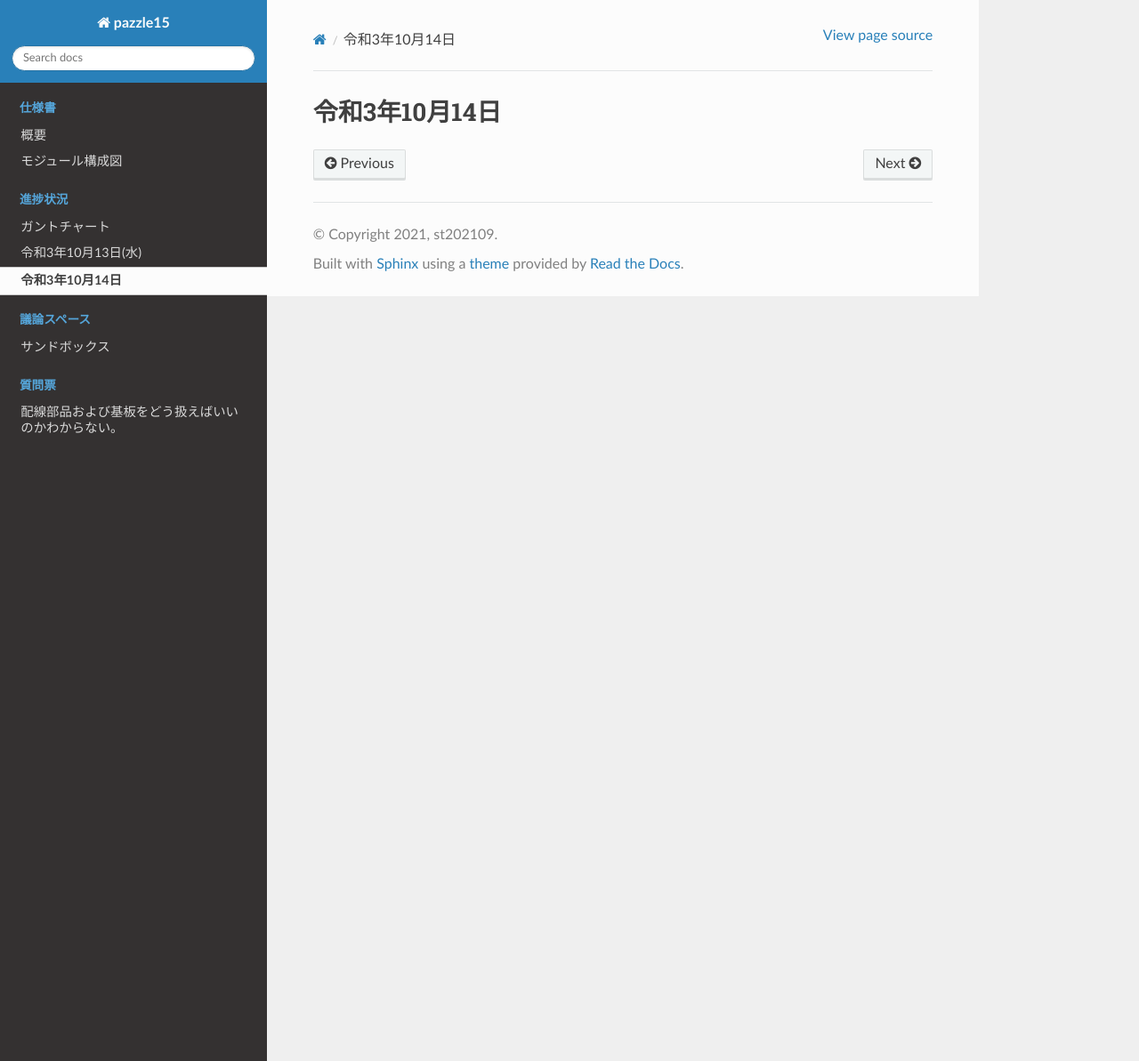
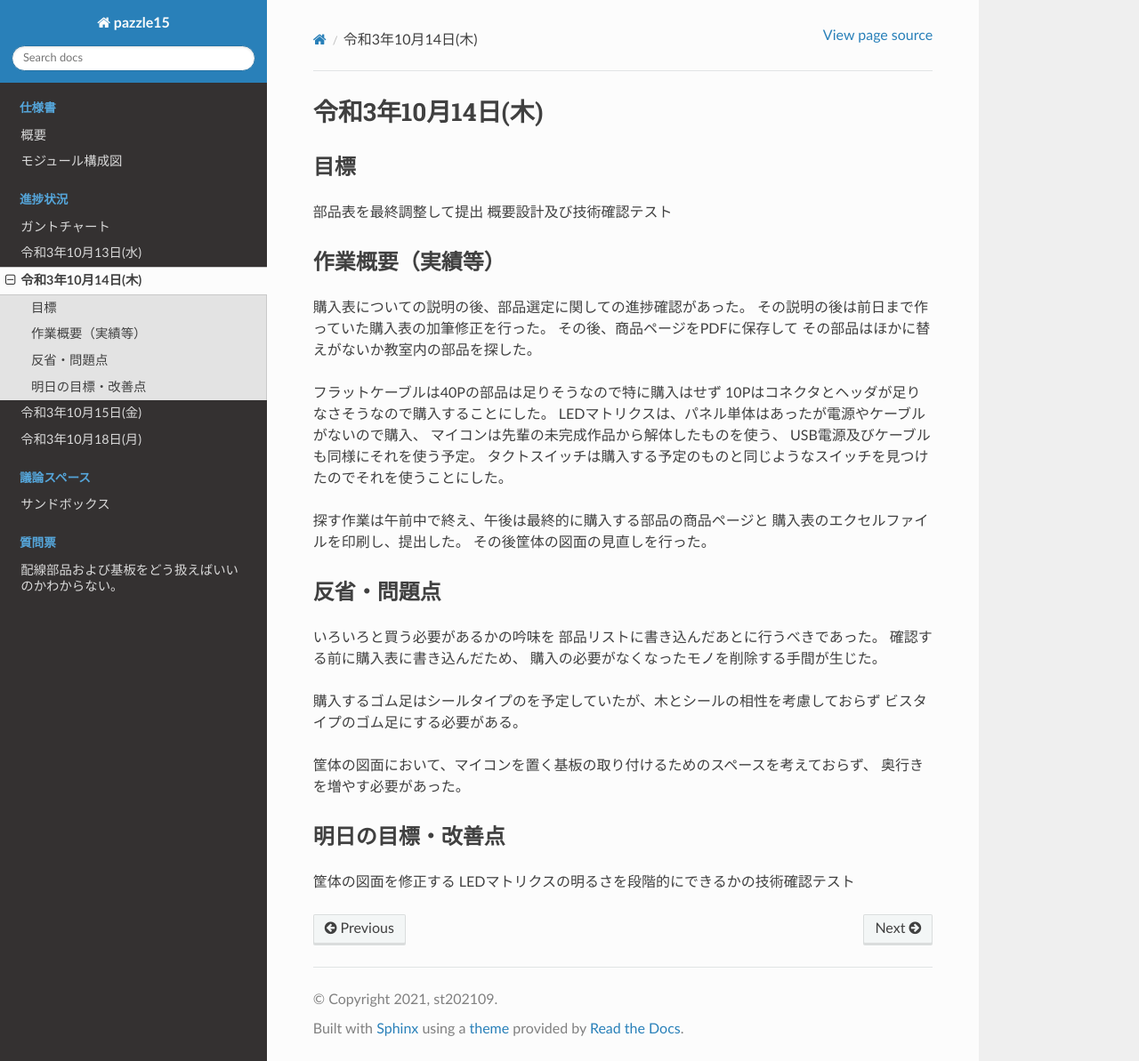
Before and after one commit to masanori-komehana/puzzle_project, a Sphinx documentation site: the page built from document/source/dialy/20211014.md, in a window 1280 px wide and 1193 px high. Shown: the whole window at 89% size. Built offline with Sphinx 7.4.7 and the Read the Docs theme 2.0.0, drawn with Linux system fonts in a browser that asks for light colours.

Commit message:
日誌更新:20211018

```diff
--- a/document/source/dialy/20211014.md
+++ b/document/source/dialy/20211014.md
@@ -1 +1,42 @@
-# 令和3年10月14日
+# 令和3年10月14日(木)
+
+## 目標
+
+部品表を最終調整して提出
+概要設計及び技術確認テスト
+
+## 作業概要（実績等）
+
+購入表についての説明の後、部品選定に関しての進捗確認があった。
+その説明の後は前日まで作っていた購入表の加筆修正を行った。
+その後、商品ページをPDFに保存して
+その部品はほかに替えがないか教室内の部品を探した。
+
+フラットケーブルは40Pの部品は足りそうなので特に購入はせず
+10Pはコネクタとヘッダが足りなさそうなので購入することにした。
+LEDマトリクスは、パネル単体はあったが電源やケーブルがないので購入、
+マイコンは先輩の未完成作品から解体したものを使う、
+USB電源及びケーブルも同様にそれを使う予定。
+タクトスイッチは購入する予定のものと同じようなスイッチを見つけたのでそれを使うことにした。
+
+探す作業は午前中で終え、午後は最終的に購入する部品の商品ページと
+購入表のエクセルファイルを印刷し、提出した。
+その後筐体の図面の見直しを行った。
+
+## 反省・問題点
+
+いろいろと買う必要があるかの吟味を
+部品リストに書き込んだあとに行うべきであった。
+確認する前に購入表に書き込んだため、
+購入の必要がなくなったモノを削除する手間が生じた。
+
+購入するゴム足はシールタイプのを予定していたが、木とシールの相性を考慮しておらず
+ビスタイプのゴム足にする必要がある。
+
+筐体の図面において、マイコンを置く基板の取り付けるためのスペースを考えておらず、
+奥行きを増やす必要があった。
+
+## 明日の目標・改善点
+
+筐体の図面を修正する
+LEDマトリクスの明るさを段階的にできるかの技術確認テスト
```
Also changed, not shown: document/source/dialy/20211015.md (added, +36 -0 lines), document/source/dialy/20211018.md (added, +23 -0 lines).
